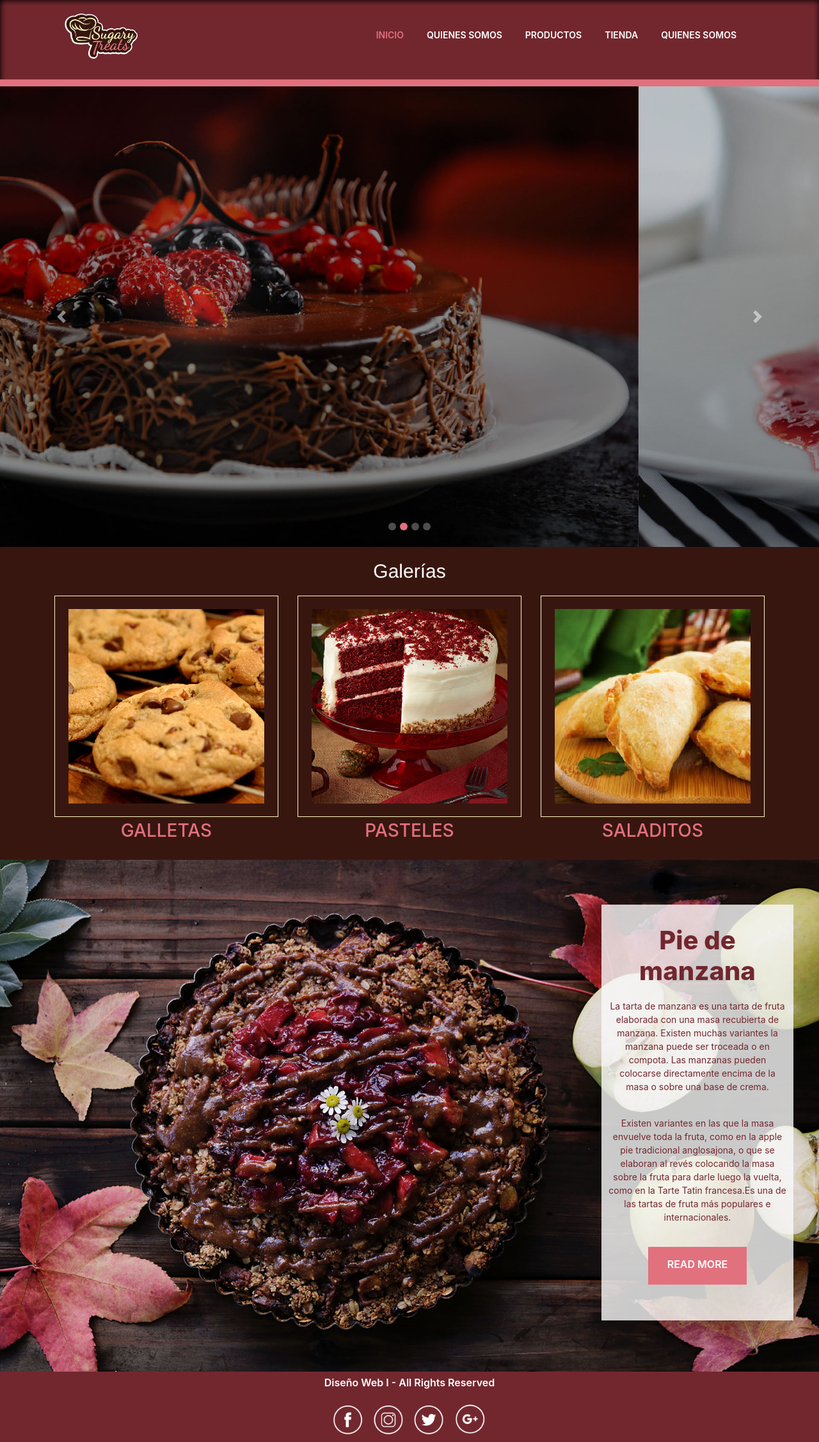
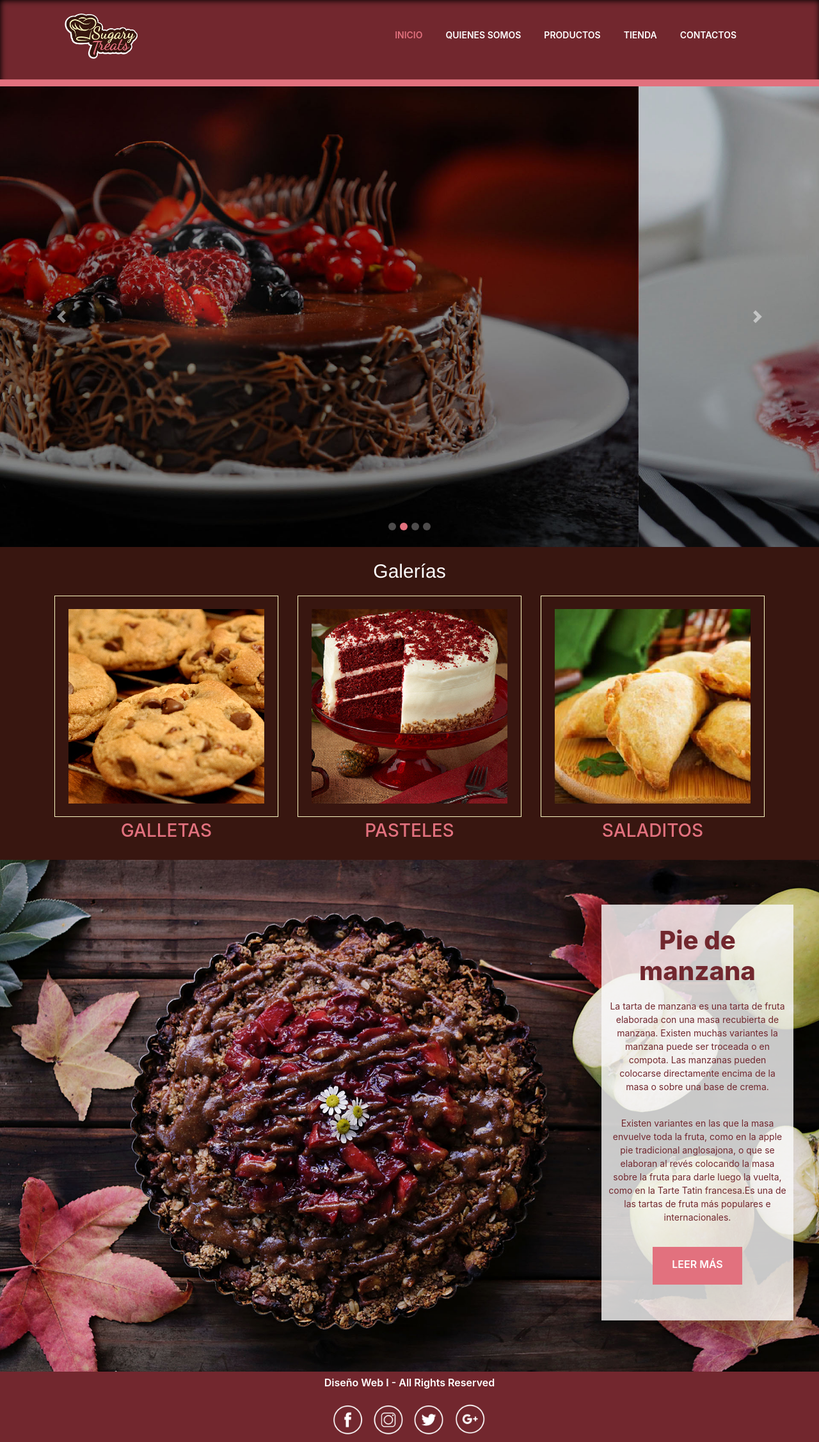
Before and after one commit to yagu4790/reposteria, a plain HTML site: page reposteria/index.html in a window 1280 px wide. Shown: the whole page at 64% size. Drawn offline with Linux system fonts and the light colour scheme.

Commit message:
Add files via upload

```diff
--- a/reposteria/index.html
+++ b/reposteria/index.html
@@ -13,27 +13,6 @@
 <header>
 
 
-
-
-
-
-<!--
-
-<div class="container-fluid">
-<img src="img/logo.png" alt="logo-reposteria" class="img-fluid mx-auto d-block">
--->
-
-<!--
-<ul>
-
-	<li>Inicio</li>
-	<li>Quienes Somos</li>
-	<li>Productos</li>
-	<li>Contactos</li>
-	<li>Tienda</li>
-</ul>
--->
-<!--</div>-->
 <div class="container">
 
 
@@ -64,7 +43,7 @@
       </li>
 
       <li class="nav-item">
-        <a class="nav-link" href="#">Quienes Somos</a>
+        <a class="nav-link" href="#">Contactos</a>
       </li>
 
 
@@ -264,7 +243,7 @@ Emulando slides
 			la manzana puede ser troceada o en compota. Las manzanas pueden colocarse
 			directamente encima de la masa o sobre una base de crema.</p> <p>Existen variantes en las que la masa envuelve toda la fruta, como en la apple pie tradicional anglosajona, o que se elaboran al revés colocando la masa sobre la fruta para darle luego la vuelta, como en la Tarte Tatin francesa.Es una de las tartas de fruta más populares e internacionales. </p>
 
-		<p><a href="#" class="btn btn-light btn-naranja">Read more</a></p>
+		<p><a href="#" class="btn btn-light btn-naranja">Leer Más</a></p>
 
 		</div>
 
```
